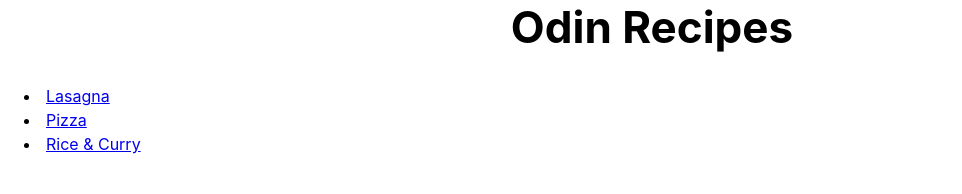
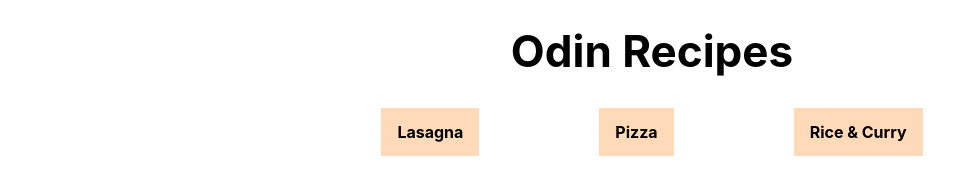
Before and after one commit to danuabd/odin-recipes, a plain HTML site: page index.html in a window 1280 px wide. Shown: the whole page, without its empty margins (0-962 px from the left). Drawn offline with Linux system fonts and the light colour scheme.

Commit message:
Add styling to homepage
- Make recipe list a flex container
- Add a few styles to menu items

```diff
--- a/index.html
+++ b/index.html
@@ -8,7 +8,7 @@
   </head>
   <body>
     <h1>Odin Recipes</h1>
-    <ul>
+    <ul class="main-menu">
       <li><a href="recipes/lasagna.html">Lasagna</a></li>
       <li><a href="recipes/pizza.html">Pizza</a></li>
       <li><a href="recipes/rice.html">Rice & Curry</a></li>
--- a/style.css
+++ b/style.css
@@ -7,6 +7,7 @@
 body {
   font-family: "Inter", sans-serif;
   padding-left: 24px;
+  padding-top: 24px;
 }
 
 h1 {
@@ -40,3 +41,35 @@ p {
   font-size: 16px;
   margin-bottom: 24px;
 }
+
+/*/////////////////////////////////////////
+
+homepage styles
+
+*/
+
+.main-menu {
+  display: flex;
+  list-style: none;
+  /* border: 3px solid black; */
+
+  justify-content: center;
+  gap: 120px;
+}
+
+.main-menu li {
+  /* border: 2px solid green; */
+  display: flex;
+}
+
+.main-menu li a {
+  background: peachpuff;
+  text-align: center;
+  padding: 12px 16px;
+}
+
+.main-menu li a:link {
+  color: #000;
+  font-weight: bold;
+  text-decoration: none;
+}
```
